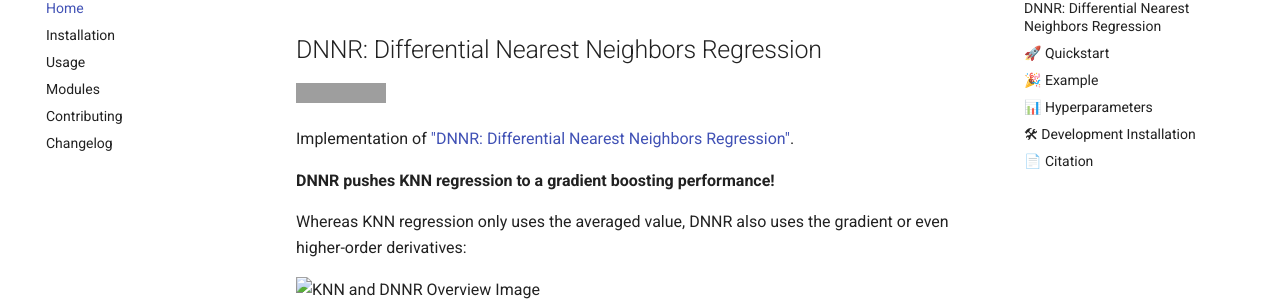
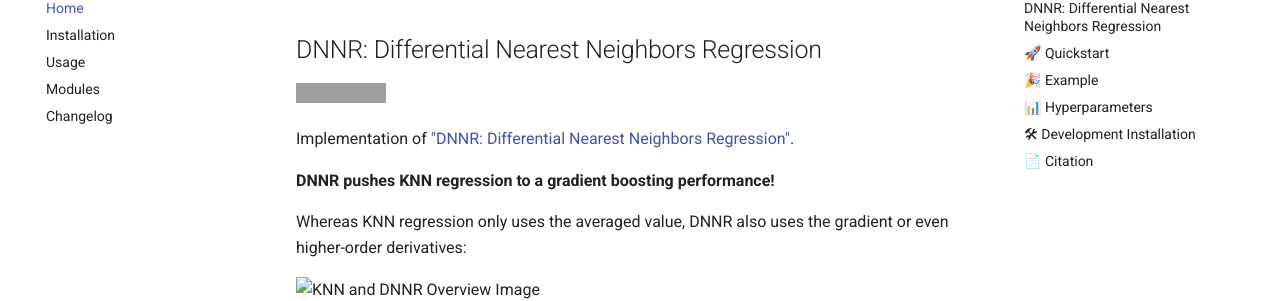
Before and after one commit to younader/dnnr, an MkDocs documentation site: the page built from docs/index.md, in a window 1280 px wide. Shown: the part 148-449 px from the top of the page. Built offline with MkDocs 1.6.1 and Material for MkDocs 9.7.7, drawn with Linux system fonts in a browser that asks for light colours; comment, search, counter and statistics services are not loaded; grey boxes are pictures that could not be loaded.

Commit message:
Remove contributing files

```diff
--- a/mkdocs.yml
+++ b/mkdocs.yml
@@ -8,7 +8,6 @@ nav:
   - Installation: installation.md
   - Usage: usage.md
   - Modules: api.md
-  - Contributing: contributing.md
   - Changelog: changelog.md
 theme:
   name: material
```
Also changed, not shown: docs/contributing.md (deleted, +0 -3 lines).
